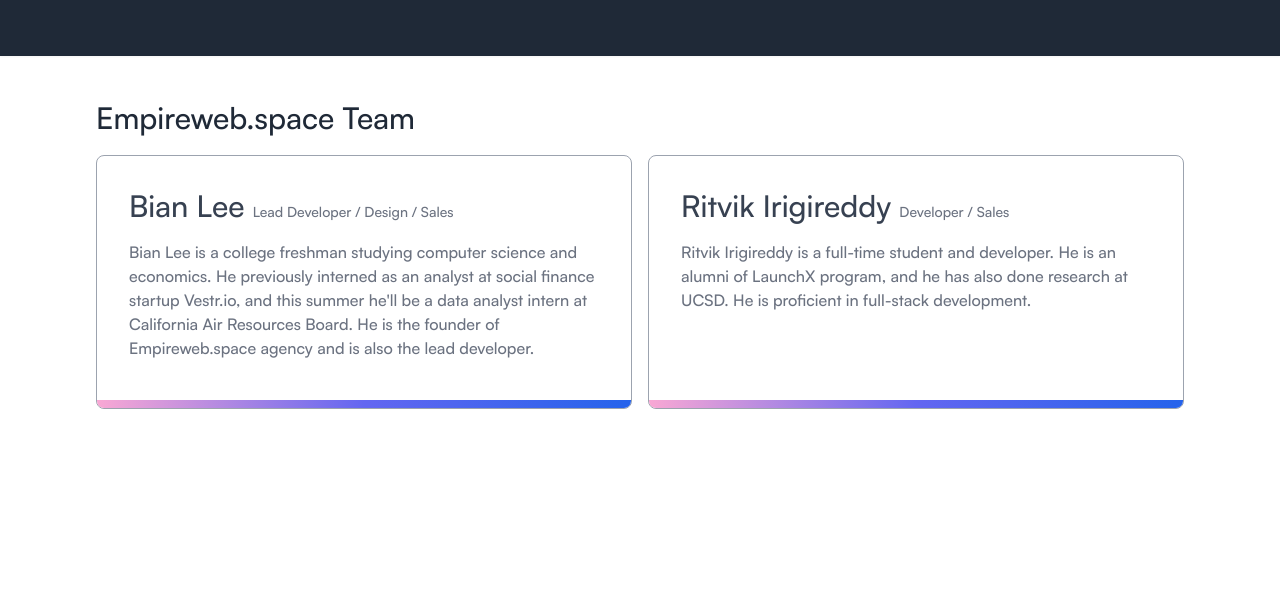
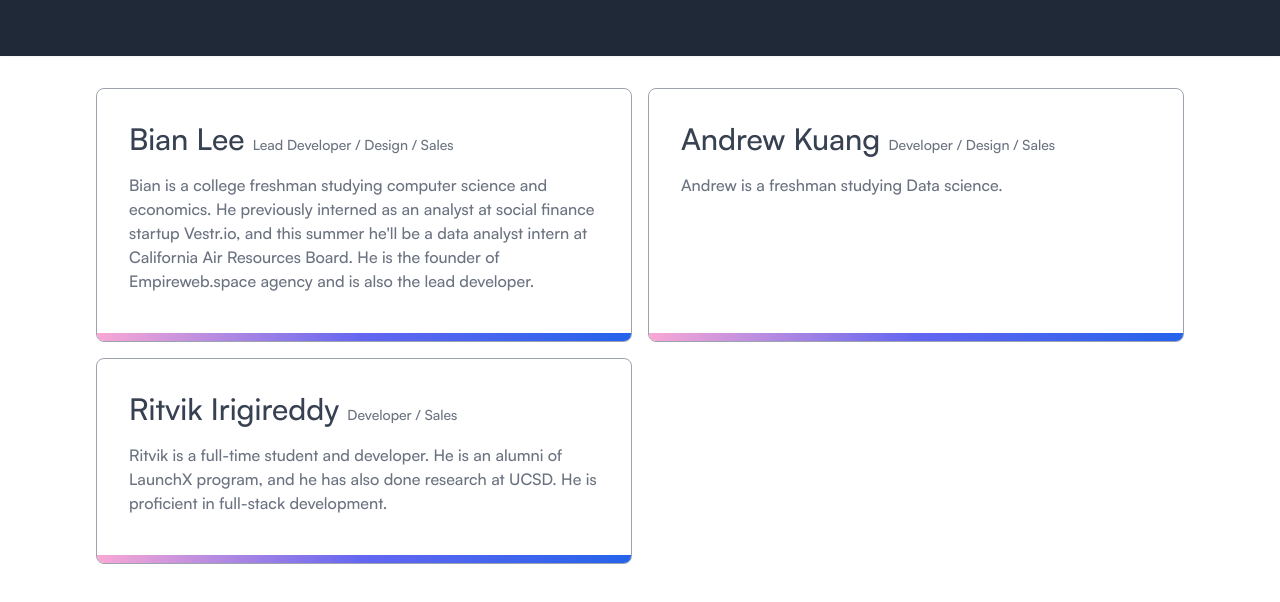
Before and after one commit to BianLee/website-business, a Next.js app: page /about in a window 1280 px wide. Shown: the top 602 px of the page. Built offline with nearby package versions, Linux system fonts and the light colour scheme.

Commit message:
bio change

```diff
--- a/components/aboutCard.js
+++ b/components/aboutCard.js
@@ -13,13 +13,15 @@
         class="mx-auto lg:max-w-6xl sm:max-w-4xl md:max-w-6xl max-w-5xl px-4 sm:px-6 lg:px-8"
         style={{ fontFamily: "'Ubuntu', sans-serif" }}
       >
+        {/*
         <div
           class="text-gray-800 lg:text-3xl sm:text-3xl text-3xl mt-8"
           style={{ lineHeight: "3.7rem" }}
         >
           Empireweb.space Team
         </div>
-
+ */}
+        <br />
         <div className="grid grid-cols-1 md:grid-cols-2 gap-4 mt-2">
           <div
             style={{ paddingTop: "2rem", paddingBottom: "3rem" }}
@@ -39,7 +41,7 @@
 
             <div class="mt-4">
               <p class="max-w-full text-md text-gray-500">
-                Bian Lee is a college freshman studying computer science and
+                Bian is a college freshman studying computer science and
                 economics. He previously interned as an analyst at social
                 finance startup Vestr.io, and this summer he&apos;ll be a data
                 analyst intern at California Air Resources Board. He is the
@@ -48,7 +50,28 @@
               </p>
             </div>
           </div>
+          <div
+            style={{ paddingTop: "2rem", paddingBottom: "3rem" }}
+            href="#"
+            class="relative block overflow-hidden rounded-lg border border-gray-400 p-4 sm:p-6 lg:p-8"
+          >
+            <span class="absolute inset-x-0 bottom-0 h-2 bg-gradient-to-r from-pink-300 via-indigo-500 to-blue-600"></span>
 
+            <div class="sm:flex sm:justify-between sm:gap-4">
+              <h3 class="lg:text-3xl text-2xl  text-gray-700 sm:text-2xl">
+                Andrew Kuang{" "}
+                <span class="text-sm  text-gray-500 font-normal">
+                  Developer / Design / Sales
+                </span>
+              </h3>
+            </div>
+
+            <div class="mt-4">
+              <p class="max-w-full text-md text-gray-500">
+                Andrew is a freshman studying Data science.{" "}
+              </p>
+            </div>
+          </div>
           <div
             href="#"
             style={{ paddingTop: "2rem", paddingBottom: "3rem" }}
@@ -66,12 +89,11 @@
                 </h3>
               </div>
             </div>
-
             <div class="mt-4">
               <p class="max-w-full text-md text-gray-500">
-                Ritvik Irigireddy is a full-time student and developer. He is an
-                alumni of LaunchX program, and he has also done research at
-                UCSD. He is proficient in full-stack development.
+                Ritvik is a full-time student and developer. He is an alumni of
+                LaunchX program, and he has also done research at UCSD. He is
+                proficient in full-stack development.
               </p>
             </div>
           </div>
```
